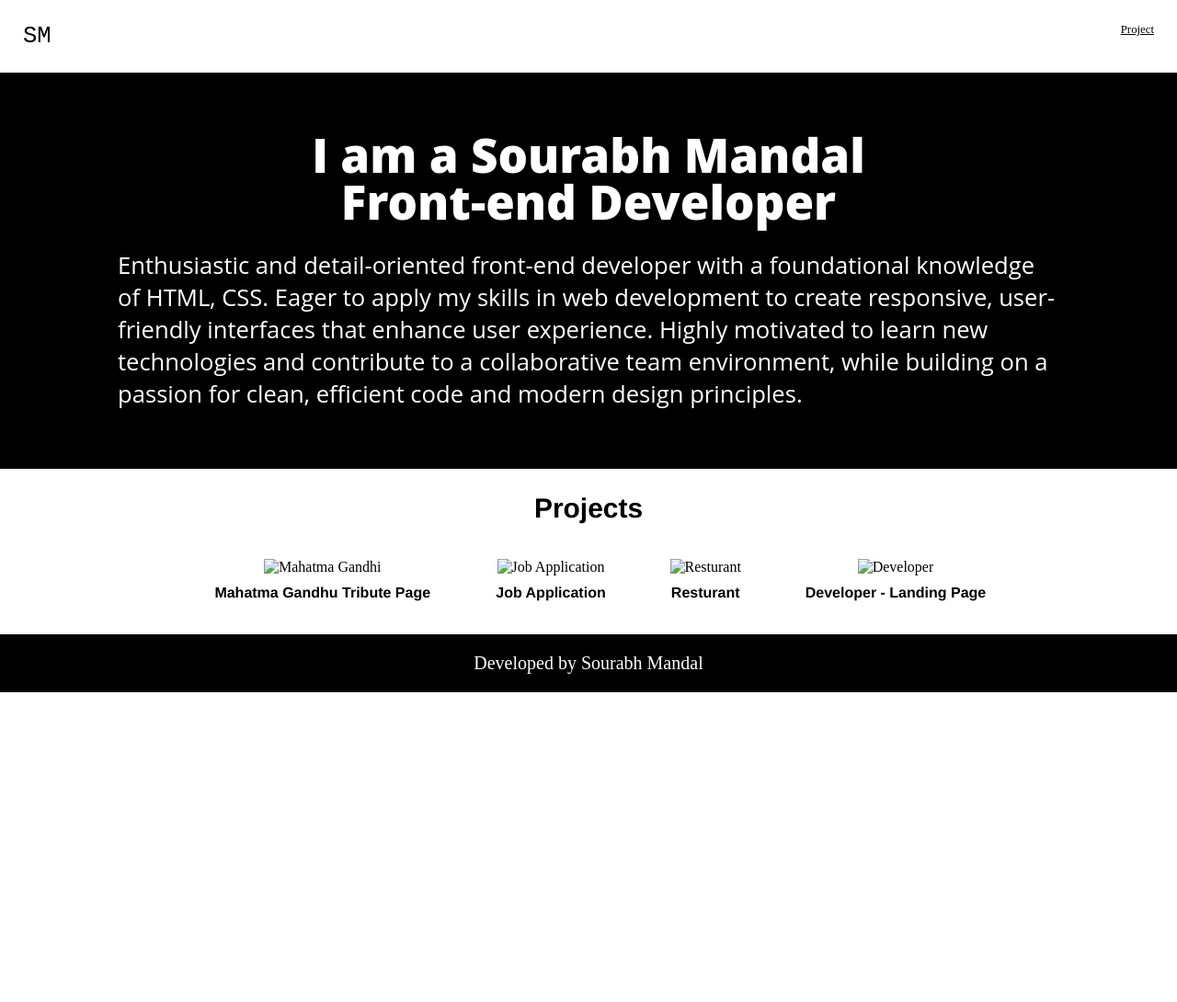
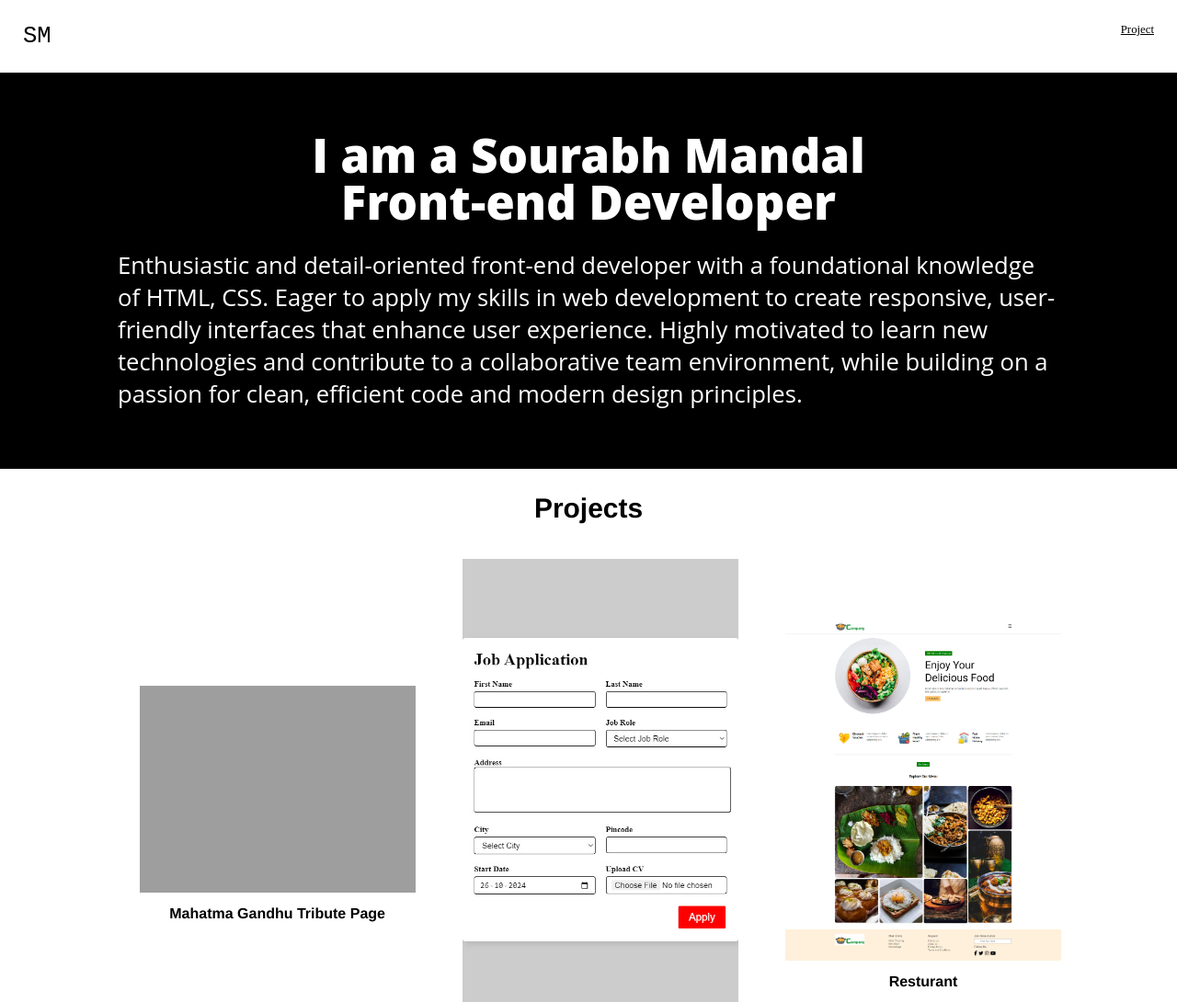
Before and after one commit to Sourabh-nobi/Portfolio, a plain HTML site: page index.html in a window 1280 px wide. Shown: the top 1090 px of the page at 92% size. Before the commit the page ends 800 px from the top, so only its background shows below. Drawn offline with Linux system fonts and the light colour scheme; the site is published under a folder, as on GitHub Pages, so addresses that start at the root find nothing.

Commit message:
Update index.html

```diff
--- a/index.html
+++ b/index.html
@@ -28,19 +28,19 @@
             <div class="pro-head"><h3>Projects</h3></div>
             <div class="pro-grid">
                 <div class="grid">
-                    <a href="https://sourabh-nobi.github.io/Mahatma-Gandhi-tribute-page/"><img src="/Mahatma Gandhi.jpg" alt="Mahatma Gandhi" >
+                    <a href="https://sourabh-nobi.github.io/Mahatma-Gandhi-tribute-page/"><img src="Mahatma Gandhi.jpg" alt="Mahatma Gandhi" >
                     <h4>Mahatma Gandhu Tribute Page</h4></a>
                 </div>
                 <div class="grid">
-                    <a href="https://sourabh-nobi.github.io/job-application/"><img src="/Job Application.jpg" alt="Job Application">
+                    <a href="https://sourabh-nobi.github.io/job-application/"><img src="job Application.jpg" alt="Job Application">
                     <h4>Job Application</h4></a>
                 </div>
                 <div class="grid">
-                    <a href="https://sourabh-nobi.github.io/Resturant/"><img src="/Resturant.jpg" alt="Resturant">
+                    <a href="https://sourabh-nobi.github.io/Resturant/"><img src="Resturant.jpg" alt="Resturant">
                     <h4>Resturant</h4></a>
                 </div>
                 <div class="grid">
-                    <a href="https://sourabh-nobi.github.io/web-Developer-landing-page/"><img src="/Developer - Landing Page.jpg" alt="Developer">
+                    <a href="https://sourabh-nobi.github.io/web-Developer-landing-page/"><img src="Developer - Landing Page.jpg" alt="Developer">
                     <h4>Developer - Landing Page</h4></a>
                 </div>
             </div>
```
